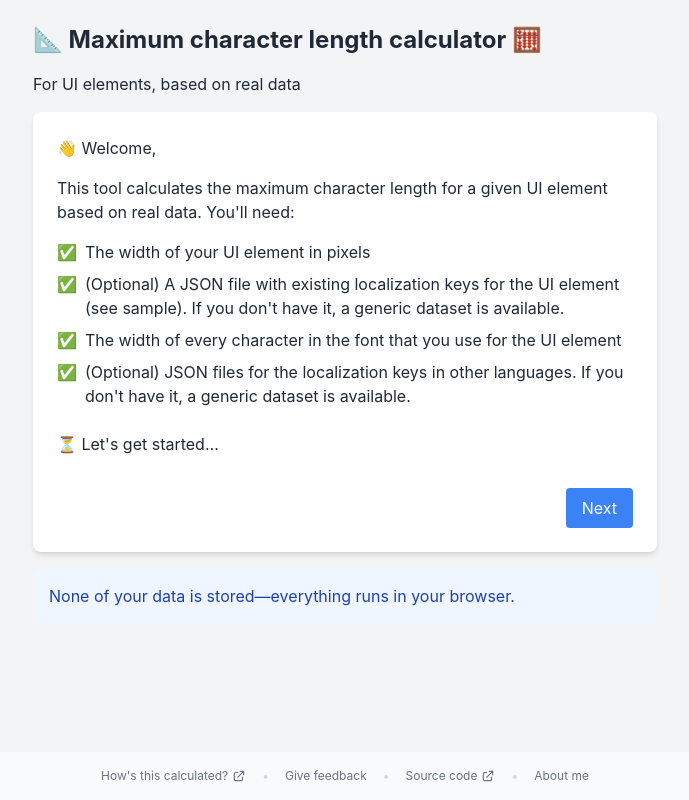
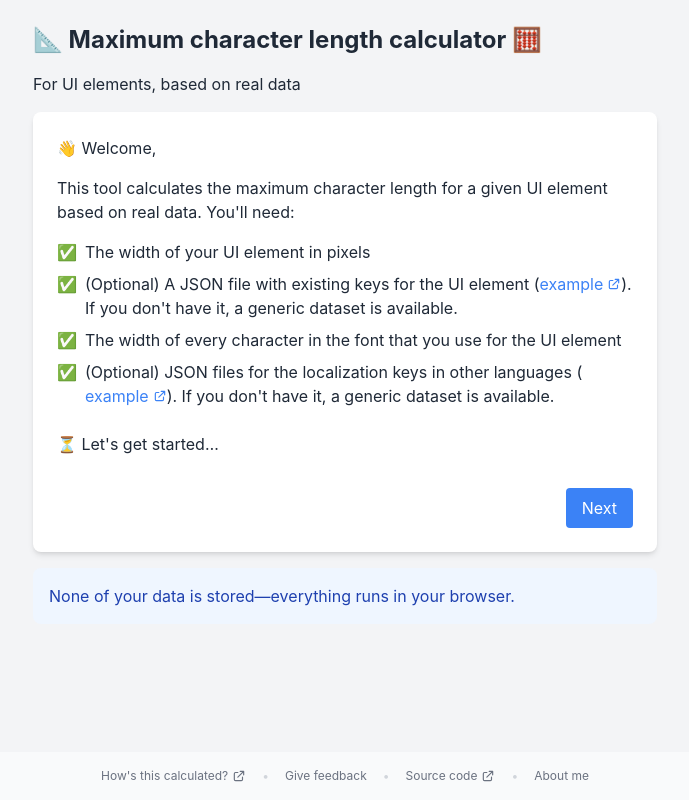
Before and after one commit to steroman/max-char-length-calculator, a Vue app: page / in a window 1280 px wide. Shown: the whole page, without its empty margins (295-984 px from the left). Built offline with nearby package versions, Linux system fonts and the light colour scheme.

Commit message:
welcome step links to sample jsons

```diff
--- a/src/components/WelcomeStep.vue
+++ b/src/components/WelcomeStep.vue
@@ -1,6 +1,7 @@
 <script setup lang="ts">
 import StepNavigation from './StepNavigation.vue';
 import WarningMessage from './ui/WarningMessage.vue';
+import ExternalLink from './ui/ExternalLink.vue';
 import { useCalculatorStore } from '../stores/calculator';
 
 const store = useCalculatorStore();
@@ -27,7 +28,9 @@ const handleNext = () => {
         </li>
         <li class="flex items-start">
           <span class="mr-2">✅</span>
-          <span>(Optional) A JSON file with existing localization keys for the UI element (see sample). If you don't have it, a generic dataset is available.</span>
+          <span>(Optional) A JSON file with existing keys for the UI element (<ExternalLink
+              href="https://raw.githubusercontent.com/steroman/max-char-length-calculator/refs/heads/main/src/assets/sample-files/en-us.json">
+            example</ExternalLink>). If you don't have it, a generic dataset is available.</span>
         </li>
         <li class="flex items-start">
           <span class="mr-2">✅</span>
@@ -35,7 +38,9 @@ const handleNext = () => {
         </li>
         <li class="flex items-start">
           <span class="mr-2">✅</span>
-          <span>(Optional) JSON files for the localization keys in other languages. If you don't have it, a generic dataset is available.</span>
+          <span>(Optional) JSON files for the localization keys in other languages (<ExternalLink
+              href="https://raw.githubusercontent.com/steroman/max-char-length-calculator/refs/heads/main/src/assets/sample-files/ru-ru.json">
+            example</ExternalLink>). If you don't have it, a generic dataset is available.</span>
         </li>
       </ul>
       <p class="mb-4">
```
